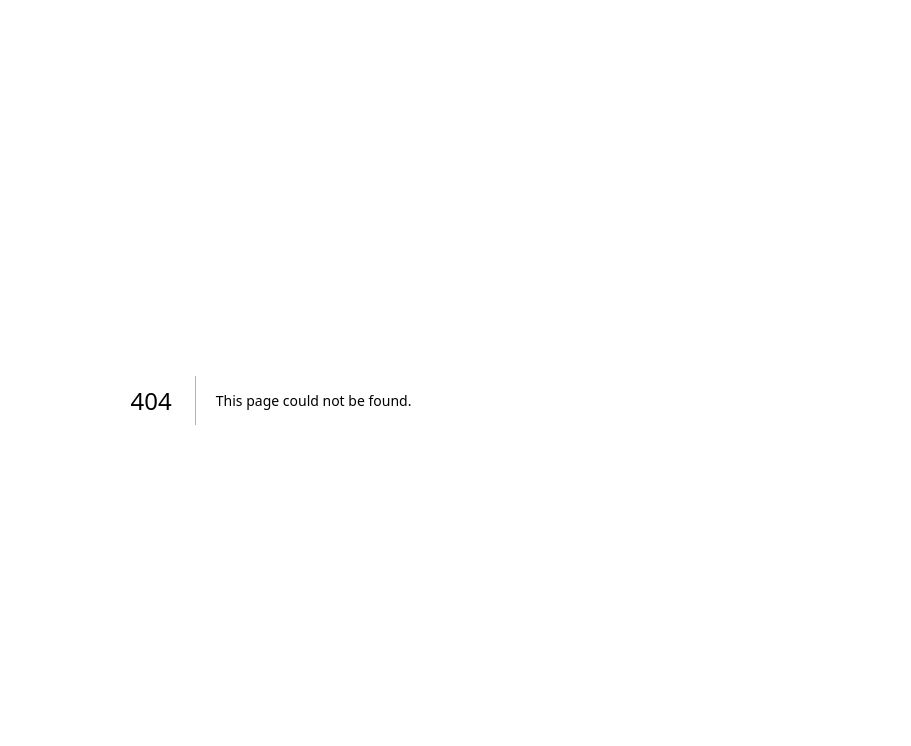
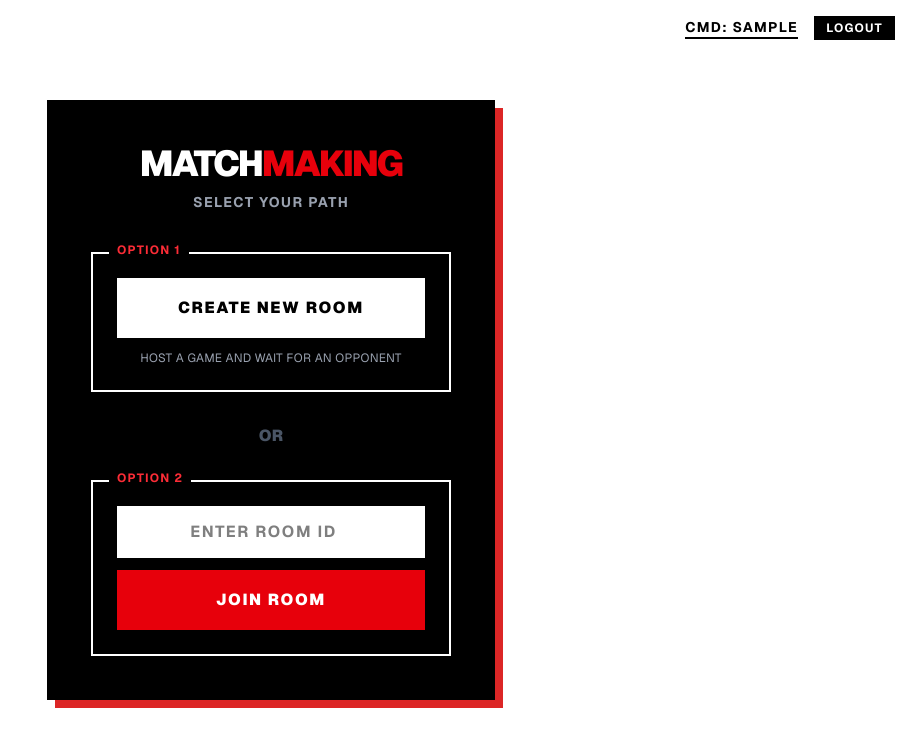
Before and after one commit to tin-auppati/acuitmesh-ttt-challenge, a Next.js app in the folder frontend/: page /lobby in a window 1280 px wide. Before the commit this address had no page. Shown: the top 746 px of the page, without its empty margins (369-1280 px from the left). Built offline with nearby package versions, Linux system fonts and the light colour scheme; no server answers; sample sign-in values are in the browser's storage.

Commit message:
Feat: implement Lobby UI with create and join room functionalities

```diff
--- /dev/null
+++ b/frontend/app/lobby/page.tsx
@@ -0,0 +1,180 @@
+"use client";
+
+import { useState,useEffect } from "react";
+import { useRouter } from "next/navigation";
+
+export default function LobbyPage() {
+    const router = useRouter()
+    const [username, setUsername] = useState("");
+    const [joinRoomId, setJoinRoomId] = useState("");
+    const [error, setError] = useState("");
+    const [loading, setLoading] = useState(false);
+
+    const API_URL = process.env.NEXT_PUBLIC_API_URL || "http://localhost:8080";
+
+    //เช็คว่ามี token มั้ย
+    useEffect(() => {
+        const token = localStorage.getItem("token");
+        const storedUser = localStorage.getItem("username");
+
+        if (!token) {
+            router.push("/");
+        } else {
+            setUsername(storedUser || "Player")
+        }
+    }, [router]);
+
+    //logout
+    const handleLogout = () => {
+        localStorage.clear();;
+        router.push("/");
+    };
+
+    // สร้างห้องใหม่
+    const handleCreateRoom = async () => {
+        setError("")
+        setLoading(true);
+        const token = localStorage.getItem("token")
+
+        try {
+            const res = await fetch(`${API_URL}/api/games`, {
+                method: "POST",
+                headers: {
+                "Content-Type": "application/json",
+                "Authorization": `Bearer ${token}`,
+                },
+            })
+
+            const data = await res.json()
+
+            if (!res.ok){
+                throw new Error(data.error || "Failed to create room")
+            }
+
+            //ได้ game id มาเข้าไปหน้ากระดานเกม
+            router.push(`/game/${data.game_id}`);
+        } catch (err: any) {
+            setError(err.message)
+            setLoading(false)
+        }
+    };
+
+    //เข้าร่วมห้อง
+    const handleJoinRoom = async (e: React.SyntheticEvent<HTMLFormElement>) => {
+        e.preventDefault()
+        setError("")
+
+        if (!joinRoomId){
+            setError("Please enter a Room ID");
+            return;
+        }
+
+        setLoading(true);
+        const token = localStorage.getItem("token")
+
+        try {
+            const res = await fetch(`${API_URL}/api/games/join`, {
+                method: "POST",
+                headers: {
+                    "Content-Type": "application/json",
+                    "Authorization": `Bearer ${token}`,
+                },
+                body: JSON.stringify({ game_id: parseInt(joinRoomId, 10) }),
+            });
+
+            const data = await res.json();
+
+            if (!res.ok) {
+                throw new Error(data.error || "Failed to join room");
+            }
+
+            //ถ้าสำเร็จ
+            router.push(`/game/${joinRoomId}`);
+        } catch (err:any) {
+            setError(err.message);
+            setLoading(false);
+        }
+    }
+    return (
+    <div className="min-h-screen flex flex-col items-center justify-center bg-white text-black font-sans selection:bg-red-500 selection:text-white p-4">
+
+      {/* ส่วนหัวแสดงชื่อผู้เล่นและปุ่ม Logout */}
+      <div className="absolute top-4 right-4 flex items-center space-x-4">
+        <span className="font-bold uppercase tracking-widest text-sm border-b-2 border-black">
+          CMD: {username}
+        </span>
+        <button
+          onClick={handleLogout}
+          className="text-xs font-bold uppercase tracking-widest bg-black text-white px-3 py-1 hover:bg-red-600 transition-colors"
+        >
+          Logout
+        </button>
+      </div>
+
+      <div className="bg-black text-white p-10 rounded-none shadow-[8px_8px_0px_0px_rgba(220,38,38,1)] border-4 border-black w-full max-w-md">
+
+        <div className="text-center mb-10">
+          <h1 className="text-4xl font-black tracking-tighter uppercase text-white mb-2">
+            Match<span className="text-red-600">Making</span>
+          </h1>
+          <p className="text-gray-400 font-bold uppercase tracking-widest text-sm">
+            Select Your Path
+          </p>
+        </div>
+
+        {error && (
+          <div className="mb-6 p-3 bg-red-600 text-white font-bold text-sm text-center border-2 border-red-800 animate-pulse">
+            {error}
+          </div>
+        )}
+
+        <div className="space-y-8">
+
+          {/* โซนสร้างห้อง */}
+          <div className="border-2 border-white p-6 relative">
+            <span className="absolute -top-3 left-4 bg-black px-2 text-xs font-bold uppercase tracking-widest text-red-500">
+              Option 1
+            </span>
+            <button
+              onClick={handleCreateRoom}
+              disabled={loading}
+              className="w-full bg-white text-black font-black uppercase tracking-widest py-4 border-2 border-white hover:bg-red-600 hover:text-white hover:border-red-600 transition-all transform active:scale-95 disabled:opacity-50"
+            >
+              {loading ? "Initializing..." : "Create New Room"}
+            </button>
+            <p className="text-center text-xs text-gray-400 mt-3 uppercase tracking-wide">
+              Host a game and wait for an opponent
+            </p>
+          </div>
+
+          <div className="text-center font-black text-gray-600 uppercase">OR</div>
+
+          {/* โซนเข้าร่วมห้อง */}
+          <form onSubmit={handleJoinRoom} className="border-2 border-white p-6 relative">
+            <span className="absolute -top-3 left-4 bg-black px-2 text-xs font-bold uppercase tracking-widest text-red-500">
+              Option 2
+            </span>
+            <div className="space-y-3">
+              <input
+                type="number"
+                value={joinRoomId}
+                onChange={(e) => setJoinRoomId(e.target.value)}
+                placeholder="ENTER ROOM ID"
+                className="w-full px-4 py-3 bg-white text-black font-bold border-2 border-white focus:outline-none focus:border-red-600 text-center tracking-widest"
+                required
+              />
+              <button
+                type="submit"
+                disabled={loading}
+                className="w-full bg-red-600 text-white font-black uppercase tracking-widest py-4 border-2 border-red-600 hover:bg-red-700 transition-all transform active:scale-95 disabled:opacity-50"
+              >
+                {loading ? "Connecting..." : "Join Room"}
+              </button>
+            </div>
+          </form>
+
+        </div>
+      </div>
+    </div>
+  );
+}
```
